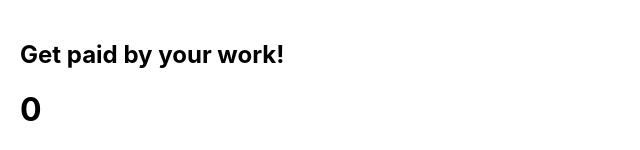
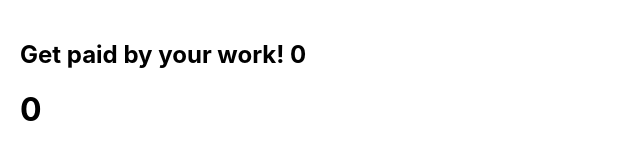
Before and after one commit to nguyenuit/reactjs-practice, a React (Create React App) app in the folder tiktok/: page / in a window 1280 px wide. Shown: the top 150 px of the page, without its empty margins (0-640 px from the left). Built offline with nearby package versions, Linux system fonts and the light colour scheme.

Commit message:
React.memo() HOC 2

```diff
--- a/tiktok/src/App.js
+++ b/tiktok/src/App.js
@@ -12,7 +12,7 @@ function App(){
 
   return (
       <div style={{padding: 20}}>
-        <Content />
+        <Content count={count} />
         <h1>{count}</h1>
         <button onClick={increase}>Click me!</button>
       </div>
--- a/tiktok/src/Content.js
+++ b/tiktok/src/Content.js
@@ -1,6 +1,7 @@
-function Content(){
+function Content({count}){
+    console.log('re-render');
     return (
-        <h2>Get paid by your work!</h2>
+        <h2>Get paid by your work! {count}</h2>
     )
 }
 
```
